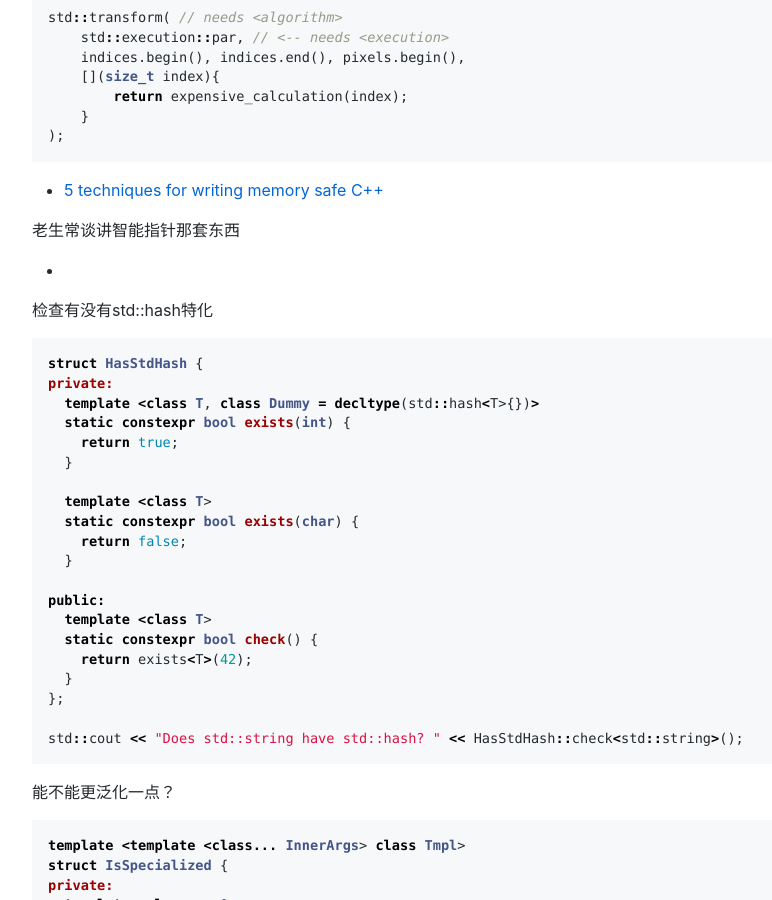
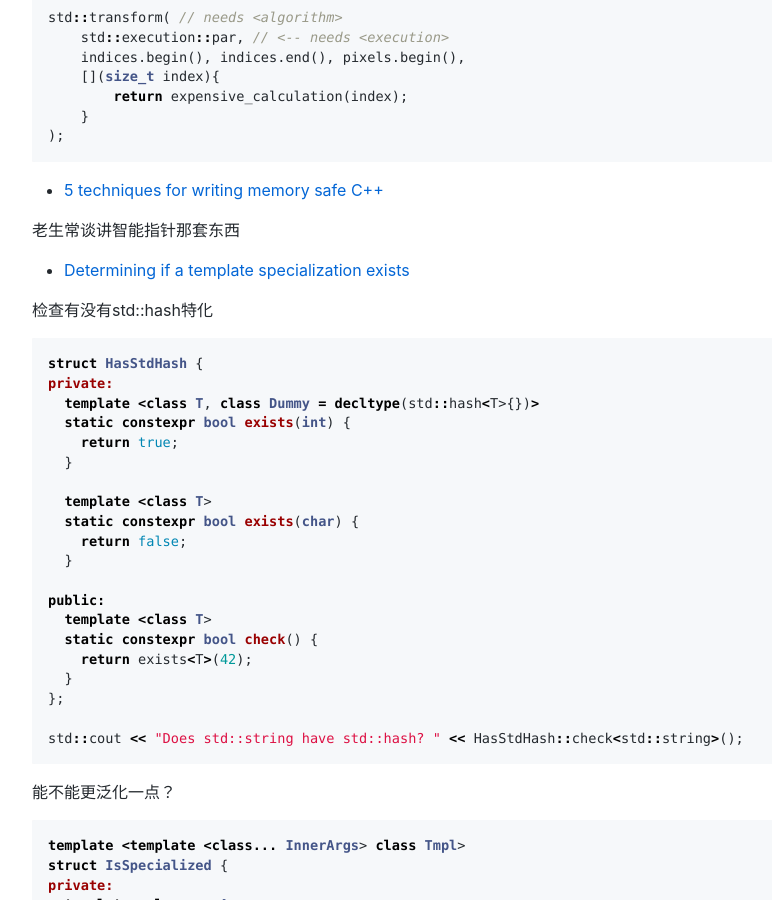
Before and after one commit to wanghenshui/cppweeklynews, a Jekyll site: the page built from posts/095.md, in a window 1280 px wide and 900 px high, scrolled down 2929 px. Shown: the whole window, without its empty margins (118-890 px from the left). Built offline with Jekyll 4.4.1, drawn with Linux system fonts in a browser that asks for light colours; comment, search, counter and statistics services are not loaded.

Commit message:
add missing link

```diff
--- a/posts/095.md
+++ b/posts/095.md
@@ -148,7 +148,7 @@ std::transform( // needs <algorithm>
 
 老生常谈讲智能指针那套东西
 
-- []()
+- [Determining if a template specialization exists](https://lukas-barth.net/blog/checking-if-specialized/)
 
 检查有没有std::hash特化
 
```
